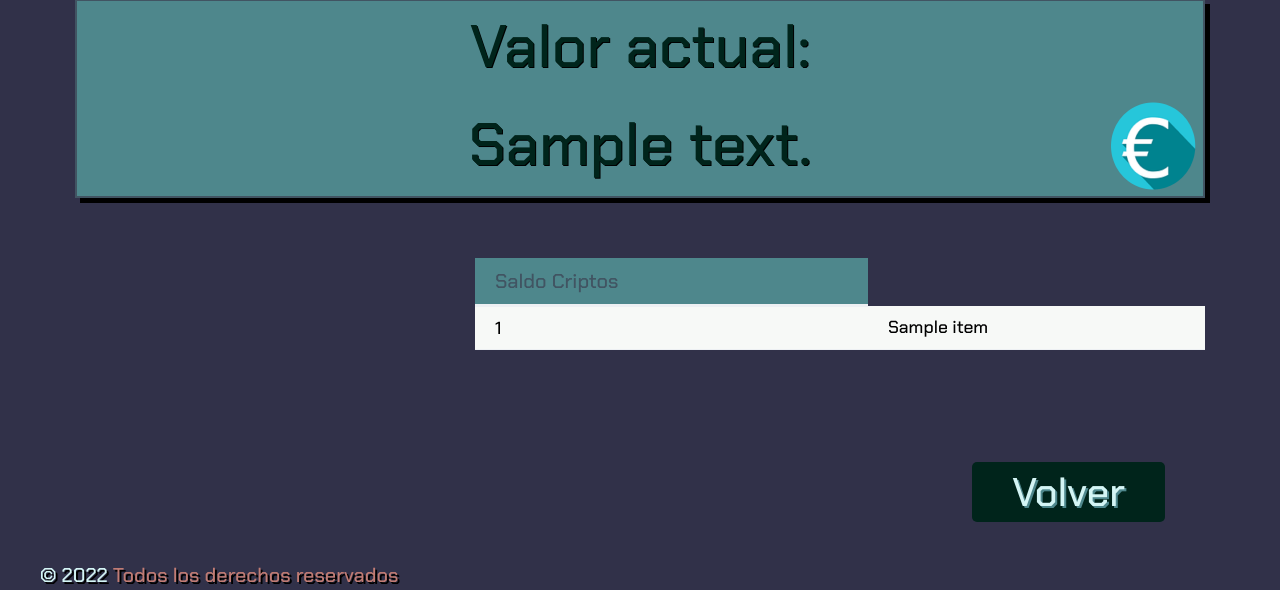
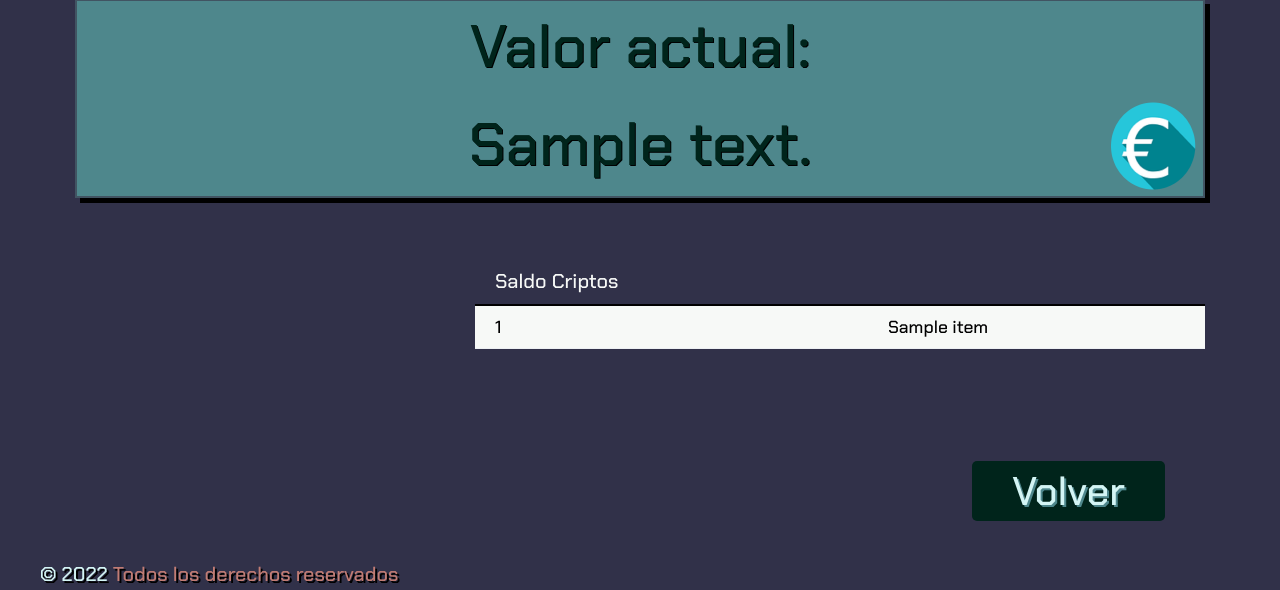
Before and after one commit to AliAmCa/Proyecto_Flask_classic, a Flask app: template criptomonedas/templates/status.html in a window 1280 px wide. Shown: the part 709-1299 px from the top of the page. Run offline with Flask 2, Linux system fonts and the light colour scheme; the template is opened without the code that fills it: most values are stand-ins (such as "Sample title", 1, 10 or a date in 2020).

Commit message:
Commit final

```diff
--- a/criptomonedas/forms.py
+++ b/criptomonedas/forms.py
@@ -24,4 +24,7 @@ class PurchaseForm(FlaskForm):
 
     cantidad_to = HiddenField()
     campos = HiddenField()
+    from_hidden = HiddenField()
+    to_hidden = HiddenField()
+    cant_hidden= HiddenField()
     aceptar = SubmitField("aceptar")
--- a/criptomonedas/static/css/status.css
+++ b/criptomonedas/static/css/status.css
@@ -18,6 +18,7 @@
     display: flex;
     justify-content:right;
     margin-left: 50vh;
+    color: black;
 
 }
 .table-criptos  td{
@@ -25,8 +26,15 @@
     color: black;
 
 }
+.cabecera-tabla{
+    border-bottom: solid 2px black;
+}
 
+.cabecera-criptos th{
+    color: var(--white-color);
+    border-bottom: solid 2px black;
 
+}
 .status-item{
     list-style-type: none;
     color: var(--second-color);
--- a/criptomonedas/static/css/styles.css
+++ b/criptomonedas/static/css/styles.css
@@ -95,6 +95,8 @@ body{
 .error-list{
     margin: 0 ;
     padding: 0 ;
+    display: flex;
+    flex-direction: column;
     background-color: var(--title-color);
     text-decoration: none;
     list-style-type: none;
--- a/criptomonedas/templates/compra.html
+++ b/criptomonedas/templates/compra.html
@@ -77,7 +77,9 @@
 
                 <a class= "cancelar" href="/" role="button"></a>
 
-
+                {{formulario.from_hidden}}
+                {{formulario.to_hidden}}
+                {{formulario.cant_hidden}}
         </div>
     </form>
 
--- a/criptomonedas/templates/status.html
+++ b/criptomonedas/templates/status.html
@@ -30,8 +30,8 @@
 
         <section class="tabla">
             <table class="table-criptos">
-                <thead class="cabecera">
-                    <tr class="cabecera">
+                <thead class="cabecera-tabla">
+                    <tr class="cabecera-criptos">
 
 
                         <th>Saldo Criptos</th>
```
Also changed, not shown: criptomonedas/errors.py (+15 -0 lines), criptomonedas/routes.py (+9 -4 lines).
